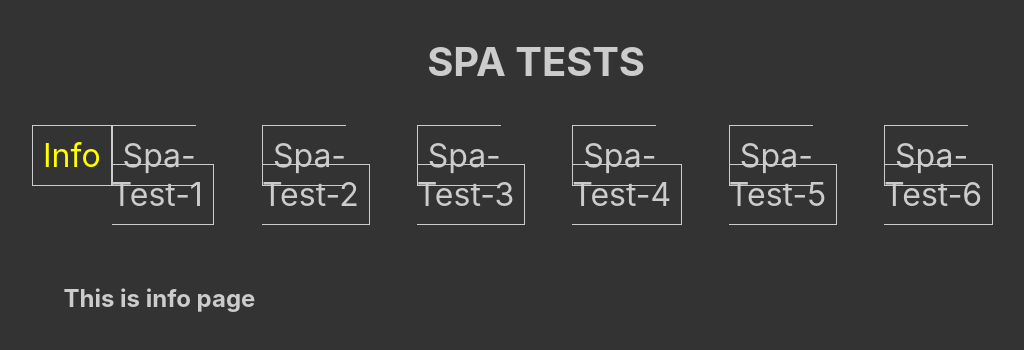
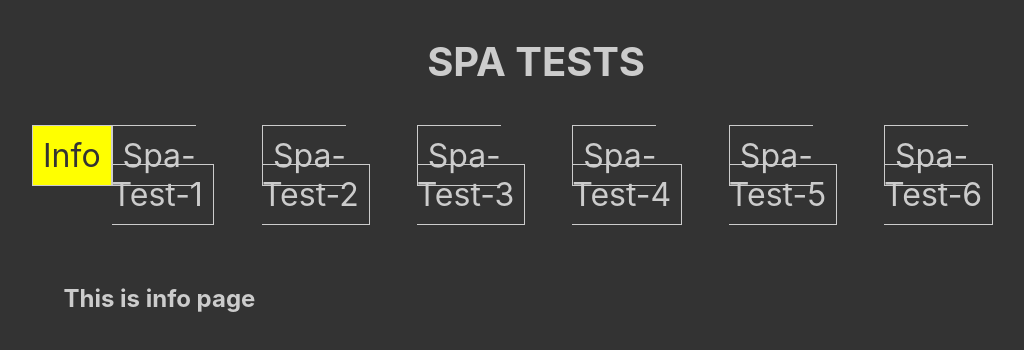
Before and after one commit to omr-dev/prep-spa-tests, a React (Vite) app: page /info in a window 1280 px wide. Shown: the top 350 px of the page, without its empty margins (104-1128 px from the left). Built offline with nearby package versions, Linux system fonts and the light colour scheme.

Commit message:
navbar active and hover updated (#2)

```diff
--- a/src/App.scss
+++ b/src/App.scss
@@ -33,11 +33,12 @@ body{
 
         }
         a:hover{
+          color:yellow;
+        }
+        a.active{
           background-color: yellow;
           color:var(--main-bg-color);
-        }
-        a.active{
-          color:yellow;
+
         }
 
       }
```
